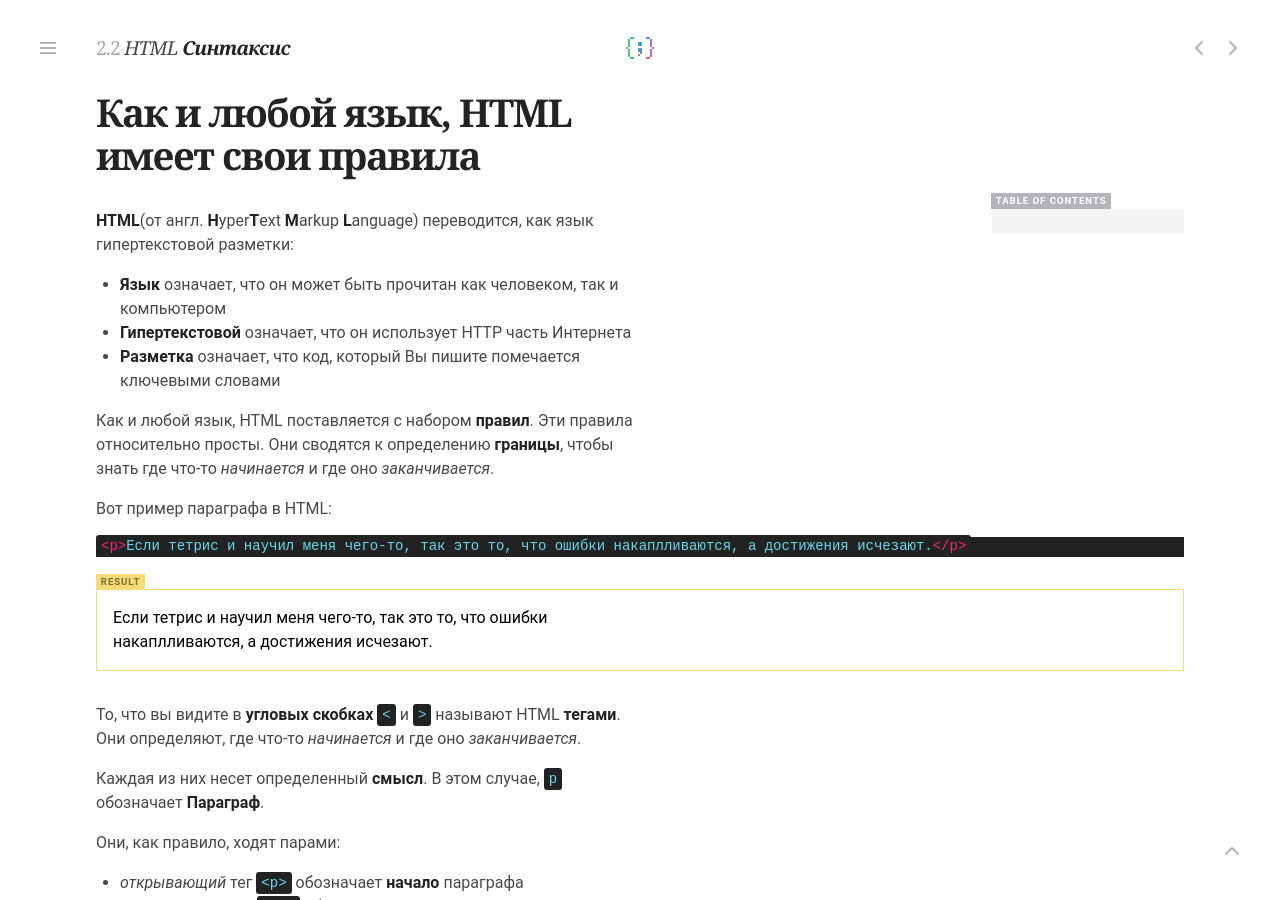
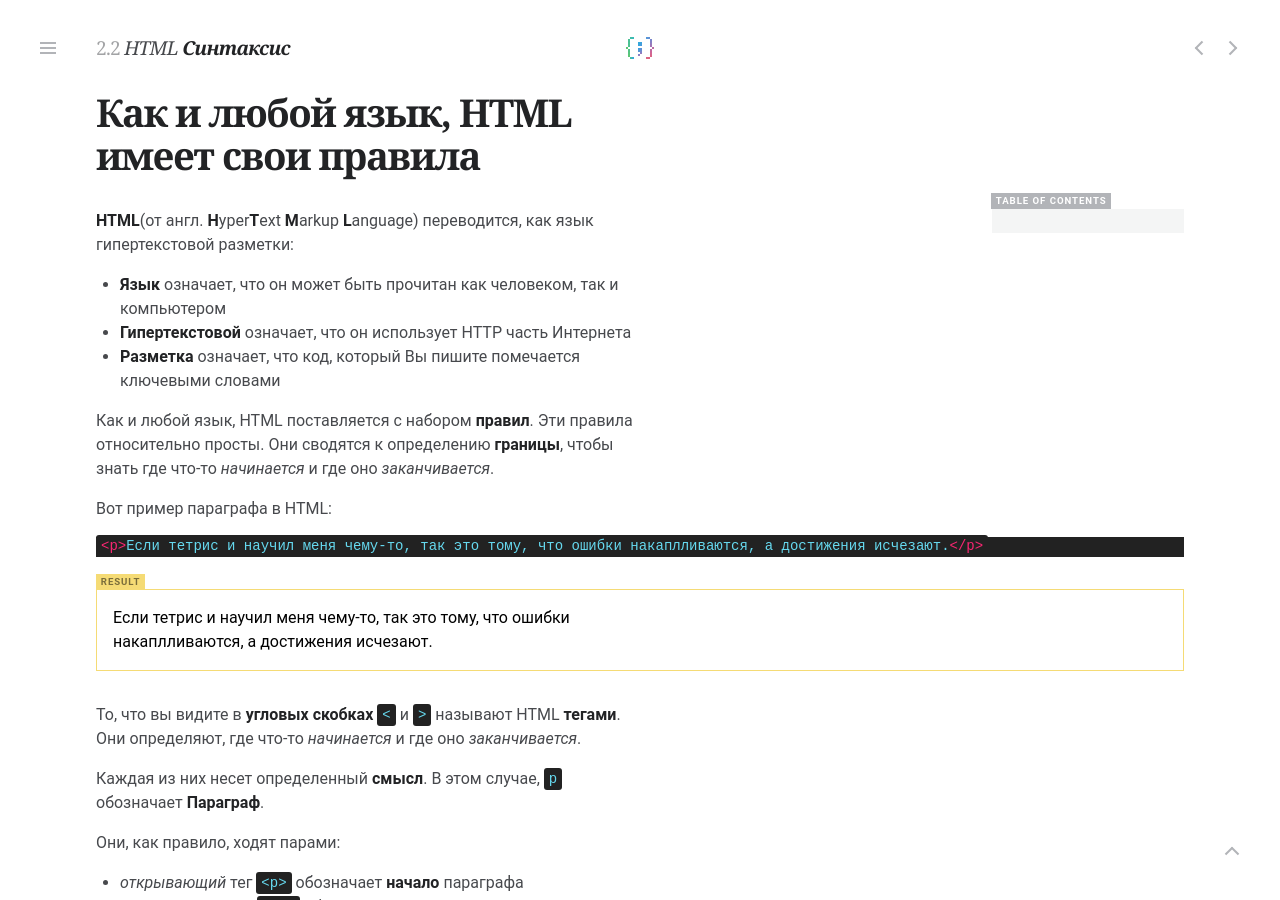
Before and after one commit to jgthms/marksheet, a Jekyll site: the page built from _posts/2015-02-02-html-syntax.md, in a window 1280 px wide and 900 px high. Built offline with Jekyll 4.4.1, drawn with Linux system fonts in a browser that asks for light colours; nearby versions of some CDN libraries; comment, search, counter and statistics services are not loaded.

Commit message:
blya
blya

```diff
--- a/_posts/2015-02-02-html-syntax.md
+++ b/_posts/2015-02-02-html-syntax.md
@@ -17,10 +17,10 @@ section: html
 Вот пример параграфа в HTML:
 
 {% highlight html %}
-<p>Если тетрис и научил меня чего-то, так это то, что ошибки накаплливаются, а достижения исчезают.</p>
+<p>Если тетрис и научил меня чему-то, так это тому, что ошибки накаплливаются, а достижения исчезают.</p>
 {% endhighlight %}
 
-<div class="result"><p>Если тетрис и научил меня чего-то, так это то, что ошибки накаплливаются, а достижения исчезают.</p></div>
+<div class="result"><p>Если тетрис и научил меня чему-то, так это тому, что ошибки накаплливаются, а достижения исчезают.</p></div>
 
 То, что вы видите в **угловых скобках** `<`{:.language-html} и `>`{:.language-html} называют HTML **тегами**. Они определяют, где что-то _начинается_ и где оно  _заканчивается_.
 
```
